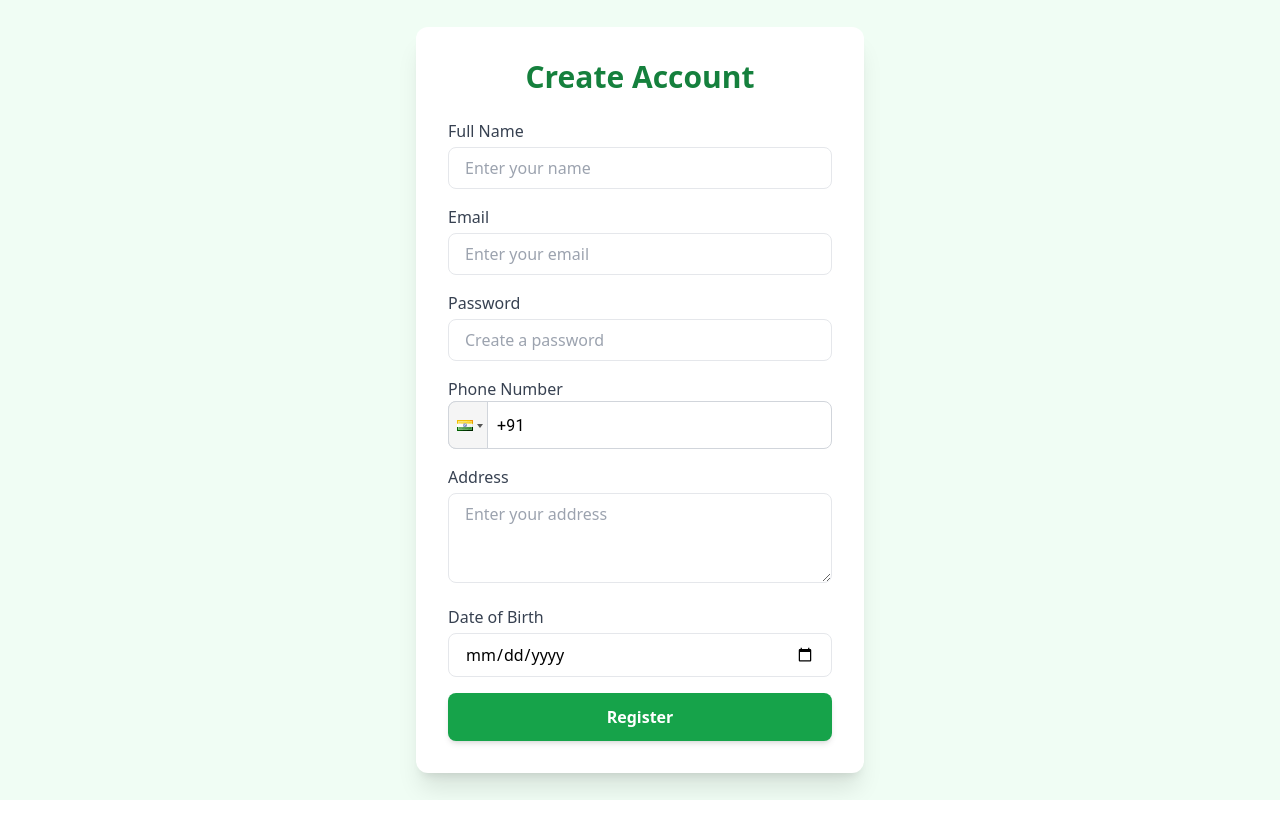
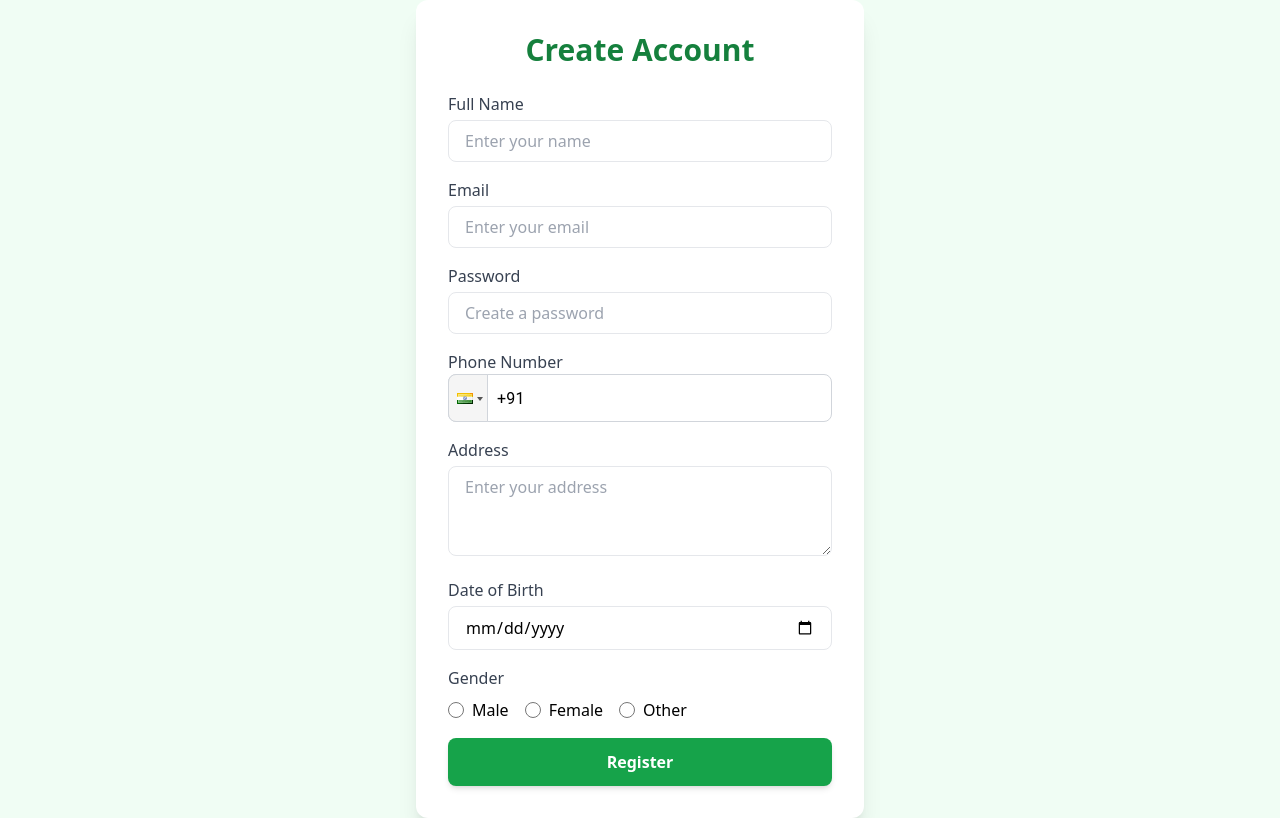
Before and after one commit to hari-3061/sharmi3006, a React (Create React App) app: page /userregister in a window 1280 px wide. Built offline with nearby package versions, Linux system fonts and the light colour scheme.

Commit message:
modified

```diff
--- a/src/pages/UserRegister.jsx
+++ b/src/pages/UserRegister.jsx
@@ -11,6 +11,7 @@ export default function UserRegister() {
   // NEW STATES
   const [address, setAddress] = useState("");
   const [dob, setDob] = useState("");
+  const [gender, setGender] = useState("");
 
   // Password validation rules
   const rules = {
@@ -64,24 +65,14 @@ export default function UserRegister() {
               onBlur={() => setShowRules(false)}
             />
 
-            {/* Password Rules Box */}
+            {/* Password Rules */}
             {showRules && (
               <div className="mt-2 p-3 bg-gray-50 border rounded-lg text-sm">
-                <p className={rules.length ? "text-green-600" : "text-red-600"}>
-                  • At least 8 characters
-                </p>
-                <p className={rules.upper ? "text-green-600" : "text-red-600"}>
-                  • At least one uppercase letter (A–Z)
-                </p>
-                <p className={rules.lower ? "text-green-600" : "text-red-600"}>
-                  • At least one lowercase letter (a–z)
-                </p>
-                <p className={rules.number ? "text-green-600" : "text-red-600"}>
-                  • At least one number (0–9)
-                </p>
-                <p className={rules.special ? "text-green-600" : "text-red-600"}>
-                  • At least one special character (!@#$%^&*)
-                </p>
+                <p className={rules.length ? "text-green-600" : "text-red-600"}>• At least 8 characters</p>
+                <p className={rules.upper ? "text-green-600" : "text-red-600"}>• One uppercase letter</p>
+                <p className={rules.lower ? "text-green-600" : "text-red-600"}>• One lowercase letter</p>
+                <p className={rules.number ? "text-green-600" : "text-red-600"}>• One number</p>
+                <p className={rules.special ? "text-green-600" : "text-red-600"}>• One special character</p>
               </div>
             )}
           </div>
@@ -109,7 +100,7 @@ export default function UserRegister() {
             />
           </div>
 
-          {/* Address (NEW) */}
+          {/* Address */}
           <div>
             <label className="text-gray-700 font-medium">Address</label>
             <textarea
@@ -121,7 +112,7 @@ export default function UserRegister() {
             ></textarea>
           </div>
 
-          {/* Date of Birth (NEW) */}
+          {/* Date of Birth */}
           <div>
             <label className="text-gray-700 font-medium">Date of Birth</label>
             <input
@@ -133,6 +124,47 @@ export default function UserRegister() {
             />
           </div>
 
+          {/* Gender (NEW) */}
+          <div>
+            <label className="text-gray-700 font-medium">Gender</label>
+            <div className="flex items-center space-x-4 mt-2">
+
+              <label className="flex items-center space-x-2">
+                <input
+                  type="radio"
+                  name="gender"
+                  value="Male"
+                  className="w-4 h-4"
+                  onChange={(e) => setGender(e.target.value)}
+                />
+                <span>Male</span>
+              </label>
+
+              <label className="flex items-center space-x-2">
+                <input
+                  type="radio"
+                  name="gender"
+                  value="Female"
+                  className="w-4 h-4"
+                  onChange={(e) => setGender(e.target.value)}
+                />
+                <span>Female</span>
+              </label>
+
+              <label className="flex items-center space-x-2">
+                <input
+                  type="radio"
+                  name="gender"
+                  value="Other"
+                  className="w-4 h-4"
+                  onChange={(e) => setGender(e.target.value)}
+                />
+                <span>Other</span>
+              </label>
+
+            </div>
+          </div>
+
           {/* Submit Button */}
           <button
             type="submit"
@@ -140,6 +172,7 @@ export default function UserRegister() {
           >
             Register
           </button>
+
         </form>
       </div>
     </div>
```
